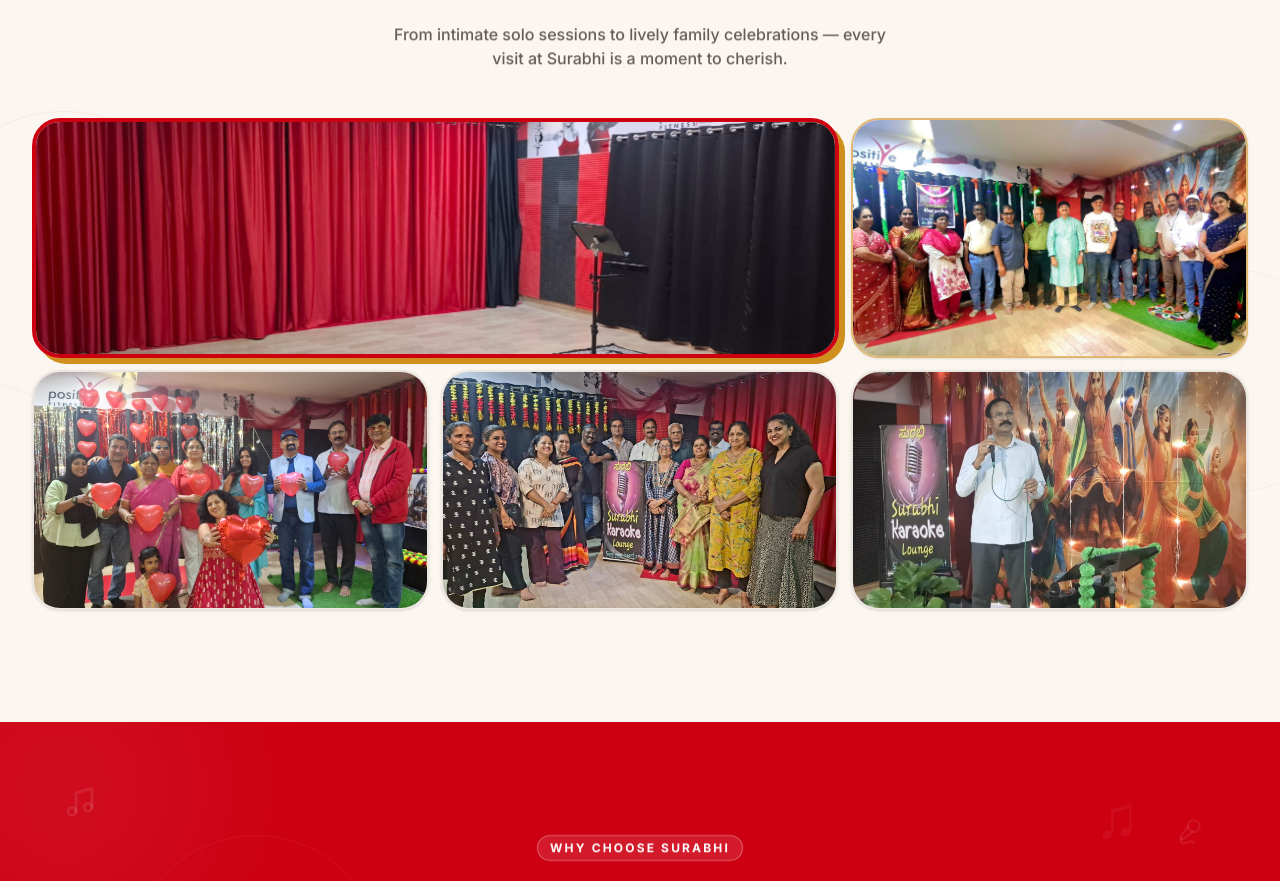
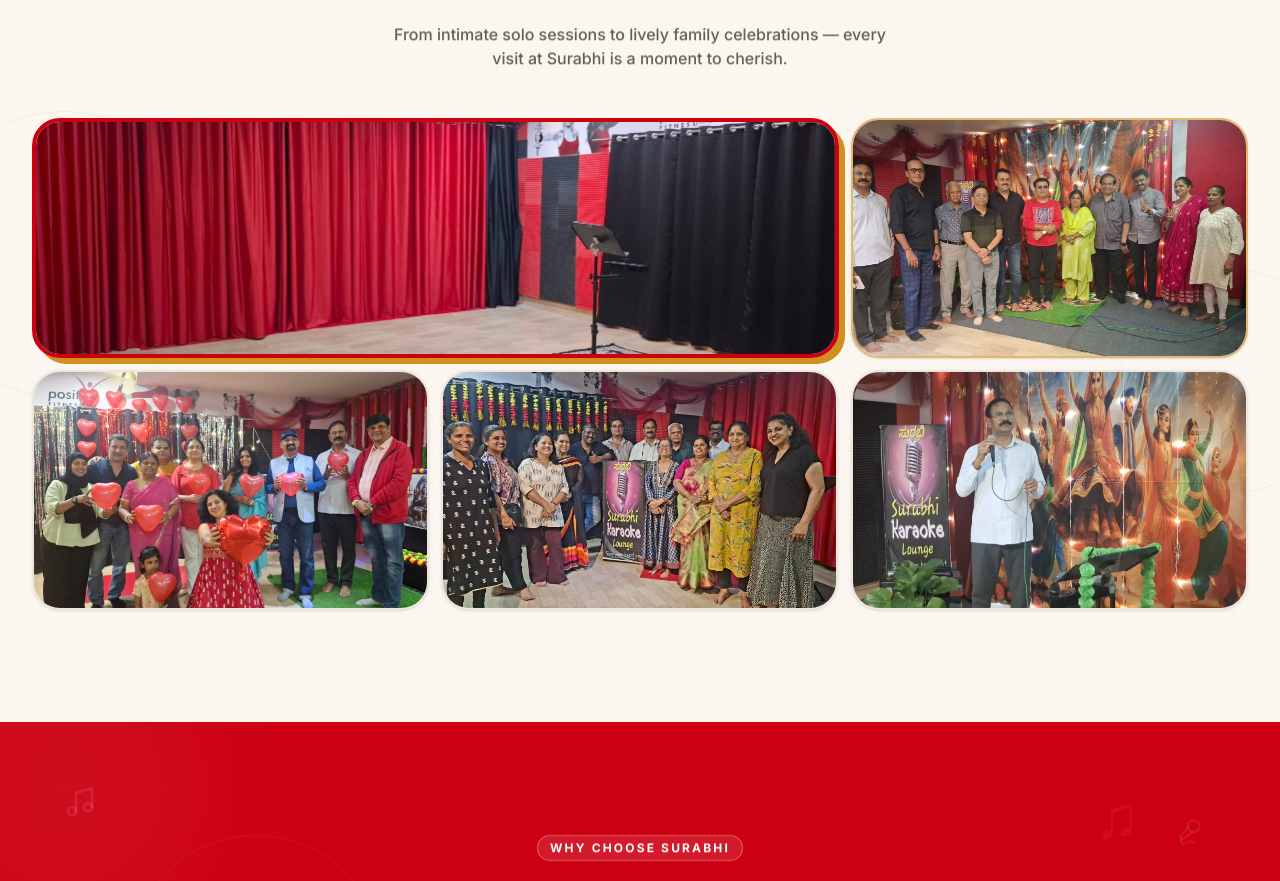
Before and after one commit to Omm28/Surabhi-Karaoke, a Next.js app: page / in a window 1280 px wide. Shown: the part 2861-3742 px from the top of the page. Built offline with nearby package versions, Linux system fonts and the light colour scheme.

Commit message:
editted gallery

```diff
--- a/components/sections/gallery.tsx
+++ b/components/sections/gallery.tsx
@@ -9,14 +9,14 @@ const photos = [
     label: "🎤 Main Lounge Stage",
   },
   {
-    src: "/images/lounge-6.jpeg",
+    src: "/images/lounge-20.jpeg",
     alt: "Premium sound system and karaoke screen",
     label: "🎧 Pro Audio & Screen",
   },
   {
     src: "/images/lounge-7.jpeg",
     alt: "Comfy seating and warm ambient stage lighting",
-    label: "🛋️ Cozy Seating Area",
+    label: "🛋️ Birthday Celebrations",
   },
   {
     src: "/images/lounge-8.jpeg",
```
Also changed, not shown: public/images/lounge-20.jpeg (added).
